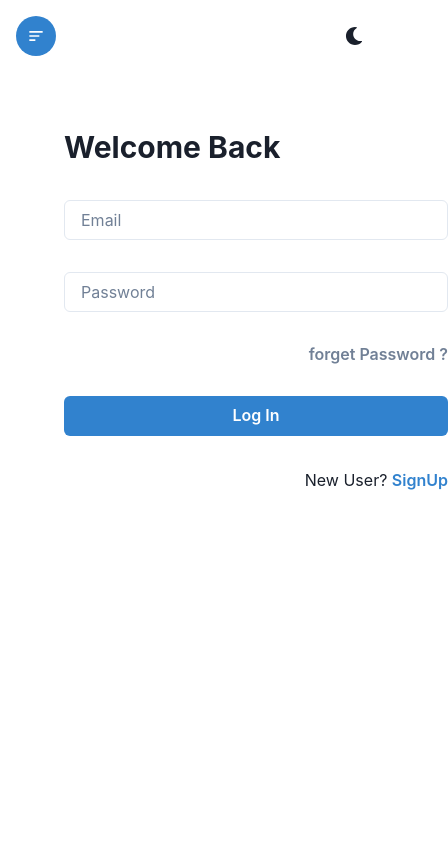
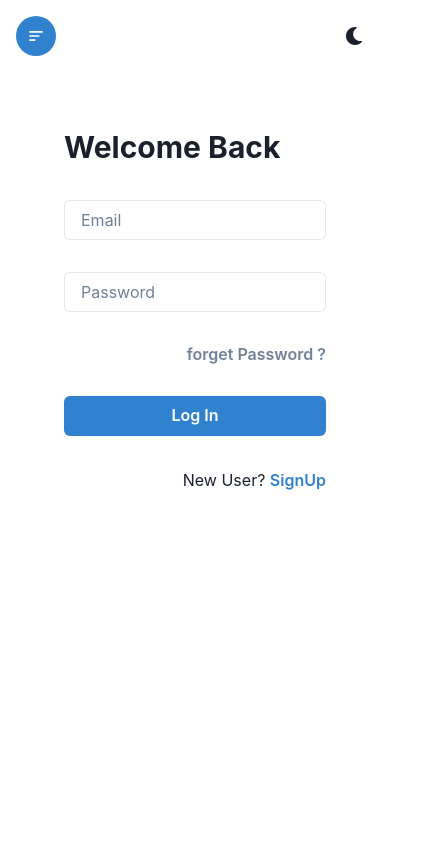
Before and after one commit to chauhanajay2801/ReactProjects, a React (Create React App) app in the folder video-star/: page /login in a window 390 px wide. Shown: the top 844 px of the page, 448 px wide, since content can reach past the window. Built offline with nearby package versions, Linux system fonts and the light colour scheme.

Commit message:
responsive for phone

```diff
--- a/video-star/src/components/Login.jsx
+++ b/video-star/src/components/Login.jsx
@@ -7,7 +7,7 @@ const Login = () => {
     <Container maxW={'container.xl'} h={'100vh'} p={'16'}>
 
         <form action="">
-            <VStack alignItems={'stretch'} spacing={'8'} w={'96'} m={'auto'} my={'16'}>
+            <VStack alignItems={'stretch'} spacing={'8'} w={['full','96']} m={'auto'} my={'16'}>
                 <Heading>Welcome Back</Heading>
 
                 <Input placeholder='Email' type='Email' required focusBorderColor='blue.500'/>
```
